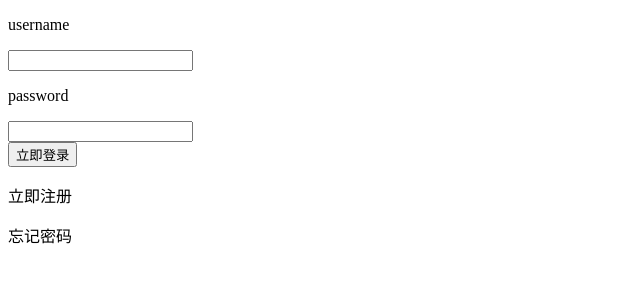
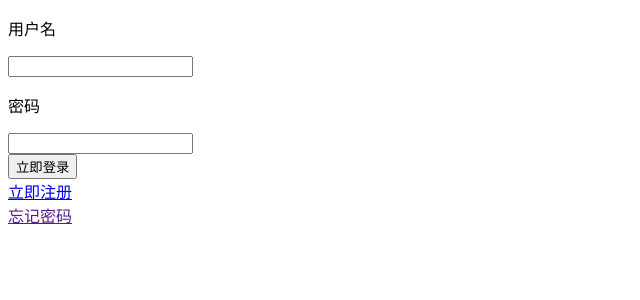
Before and after one commit to xie30/hen-yi-ban, a Django app: page /login/ in a window 1280 px wide. Shown: the top 300 px of the page, without its empty margins (0-640 px from the left). Run offline with Django 3.2, Linux system fonts and the light colour scheme.

Commit message:
修改login.html，div

```diff
--- a/APITestPlat/myadmin/views.py
+++ b/APITestPlat/myadmin/views.py
@@ -11,7 +11,7 @@ from django.contrib.auth import authenticate, login, logout
 
 
 def hello(request):
-    return HttpResponse('hello myadmin')
+    return redirect('/login') #http://127.0.0.1:8000/访问直接跳转到登录页面
 
 def login(request):
     '''
--- a/APITestPlat/templates/login.html
+++ b/APITestPlat/templates/login.html
@@ -7,18 +7,25 @@
 <body>
 <form action="/login/" method="POST">
     {% csrf_token %} <!--不加上这个的话会被后台自动拦截-->
-    <p>username</p>
-    {#    {% username %}#}
-    <input type="text" id="user" name="username"> <!--没有name的属性的话，后台没有对于字段 -->
-    <p>password</p>
-    <input type="text" id="pass" name="password"><br>
-
-    <input type="submit" value="立即登录">
-
-    <p>立即注册</p>
-
-    <P>忘记密码</P>
-
+    <div class="login-pi">
+        <div class="username">
+            <p>用户名</p>
+            <input type="text" id="user" name="username"> <!--没有name的属性的话，后台没有对于字段 -->
+        </div>
+        <div class="passwd">
+            <p>密码</p>
+            <input type="text" id="pass" name="password"><br>
+        </div>
+        <div class="login-but">
+            <input type="submit" value="立即登录">
+        </div>
+        <div class="register">
+            <a href="/register/"> 立即注册 </a>
+        </div>
+        <div class="forget-pw">
+            <a href=""> 忘记密码 </a>
+        </div>
+    </div>
 </form>
 
 </body>
```
Also changed, not shown: APITestPlat/db.sqlite3, APITestPlat/static/css/login.css (added).
